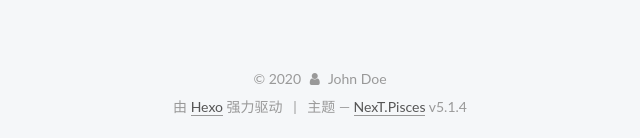
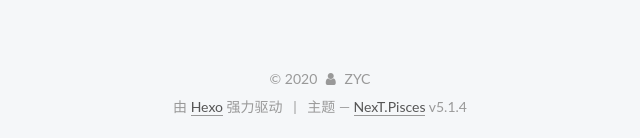
Before and after one commit to cloudyhappy412/cloudyhappy412.github.io, a plain HTML site: page 2020/04/12/Mylife/index.html in a window 1280 px wide. Shown: the part 1142-1280 px from the top of the page, 450-1090 px from the left. Drawn offline with Linux system fonts and the light colour scheme.

Commit message:
Site updated: 2020-04-13 14:09:08

```diff
--- a/2020/04/12/Mylife/index.html
+++ b/2020/04/12/Mylife/index.html
@@ -87,7 +87,7 @@
 <meta property="og:description" content="第一篇博客 Quick StartCreate a new post1$ hexo new &quot;My New Post&quot;  More info: Writing Run server1$ hexo server  More info: Server Generate static files1$ hexo generate  More info: Generating Deploy to remot">
 <meta property="article:published_time" content="2020-04-11T16:00:00.000Z">
 <meta property="article:modified_time" content="2020-04-12T17:30:36.517Z">
-<meta property="article:author" content="John Doe">
+<meta property="article:author" content="ZYC">
 <meta property="article:tag" content="My life">
 <meta name="twitter:card" content="summary">
 
@@ -235,7 +235,7 @@
     <link itemprop="mainEntityOfPage" href="http://yoursite.com/2020/04/12/Mylife/">
 
     <span hidden itemprop="author" itemscope itemtype="http://schema.org/Person">
-      <meta itemprop="name" content="John Doe">
+      <meta itemprop="name" content="ZYC">
       <meta itemprop="description" content="">
       <meta itemprop="image" content="/images/avatar.gif">
     </span>
@@ -416,7 +416,7 @@
         <div class="site-overview">
           <div class="site-author motion-element" itemprop="author" itemscope itemtype="http://schema.org/Person">
 
-              <p class="site-author-name" itemprop="name">John Doe</p>
+              <p class="site-author-name" itemprop="name">ZYC</p>
               <p class="site-description motion-element" itemprop="description"></p>
           </div>
 
@@ -521,7 +521,7 @@
   <span class="with-love">
     <i class="fa fa-user"></i>
   </span>
-  <span class="author" itemprop="copyrightHolder">John Doe</span>
+  <span class="author" itemprop="copyrightHolder">ZYC</span>
 
 
 </div>
```
Also changed, not shown: 2020/04/11/hello-world/index.html (+4 -4 lines), archives/2020/04/index.html (+3 -3 lines), archives/2020/index.html (+3 -3 lines), archives/index.html (+3 -3 lines), categories/index.html (+3 -3 lines), index.html (+5 -5 lines), tags/My-life/index.html (+3 -3 lines).
